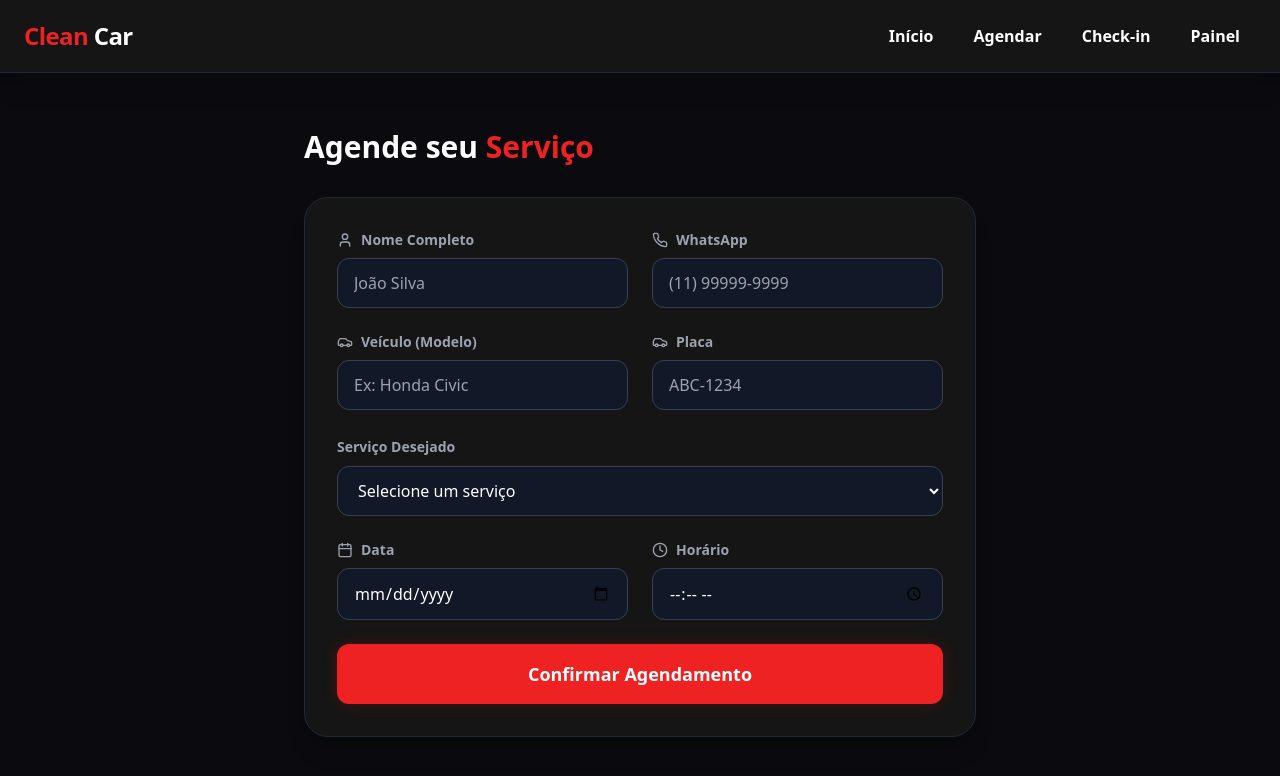
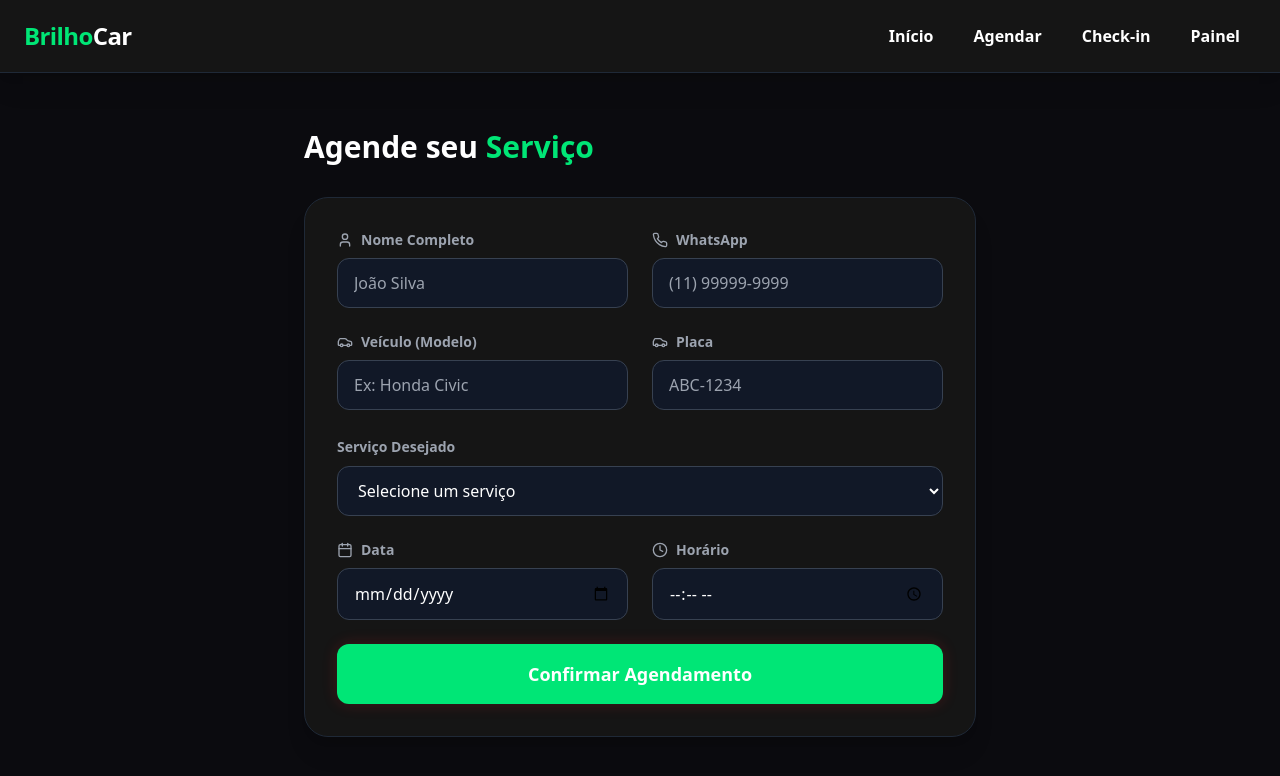
Before and after one commit to devtuma/brilhocar-estetica, a React (Vite) app: page /booking in a window 1280 px wide. Shown: the top 776 px of the page. Built offline with nearby package versions, Linux system fonts and the light colour scheme.

Commit message:
Corrige identidade visual: Verde e logo BrilhoCar

```diff
--- a/src/App.jsx
+++ b/src/App.jsx
@@ -11,7 +11,7 @@ function App() {
         {/* Topbar */}
         <header className="sticky top-0 z-50 flex justify-between items-center px-6 py-4 bg-surface border-b border-gray-800 shadow-xl">
           <Link to="/" className="text-2xl font-black tracking-tight">
-            <span className="text-primary">Clean</span> Car
+            <span className="text-primary">Brilho</span>Car
           </Link>
           <nav className="hidden md:flex gap-2">
             <Link to="/" className="hover:text-primary transition-colors font-bold px-4 py-2">Início</Link>
--- a/src/pages/Booking.jsx
+++ b/src/pages/Booking.jsx
@@ -52,7 +52,7 @@ export default function Booking() {
   const handleWhatsapp = () => {
     if (!successData) return;
     const phoneNum = successData.phone.replace(/\D/g, '');
-    const msg = `Olá ${successData.name}, seu agendamento na Clean Car foi confirmado!%0A%0A*OS:* ${successData.os}%0A*Serviço:* ${successData.service}%0A*Data:* ${successData.date} às ${successData.time}%0A%0AApresente o QR Code na entrada.`;
+    const msg = `Olá ${successData.name}, seu agendamento na BrilhoCar foi confirmado!%0A%0A*OS:* ${successData.os}%0A*Serviço:* ${successData.service}%0A*Data:* ${successData.date} às ${successData.time}%0A%0AApresente o QR Code na entrada.`;
     window.open(`https://wa.me/55${phoneNum}?text=${msg}`, '_blank');
   };
 
--- a/src/pages/Checkin.jsx
+++ b/src/pages/Checkin.jsx
@@ -86,7 +86,7 @@ export default function Checkin() {
     if (!scanResult) return;
     const p = scanResult.phone.replace(/\D/g, '');
     let msg = '';
-    if (type === 'recebido') msg = `Olá ${scanResult.name}, seu veículo foi recebido pela equipe Clean Car. OS: ${scanResult.os}.`;
+    if (type === 'recebido') msg = `Olá ${scanResult.name}, seu veículo foi recebido pela equipe BrilhoCar. OS: ${scanResult.os}.`;
     if (type === 'iniciado') msg = `Olá ${scanResult.name}, o serviço ${scanResult.service} foi iniciado.`;
     window.open(`https://wa.me/55${p}?text=${msg}`, '_blank');
   };
--- a/tailwind.config.js
+++ b/tailwind.config.js
@@ -9,7 +9,7 @@ export default {
       colors: {
         background: '#0b0b0f',
         surface: '#151515',
-        primary: '#e22',
+        primary: '#00e676',
         accent: '#D4AF37', // Gold for premium detailing
       }
     },
```
